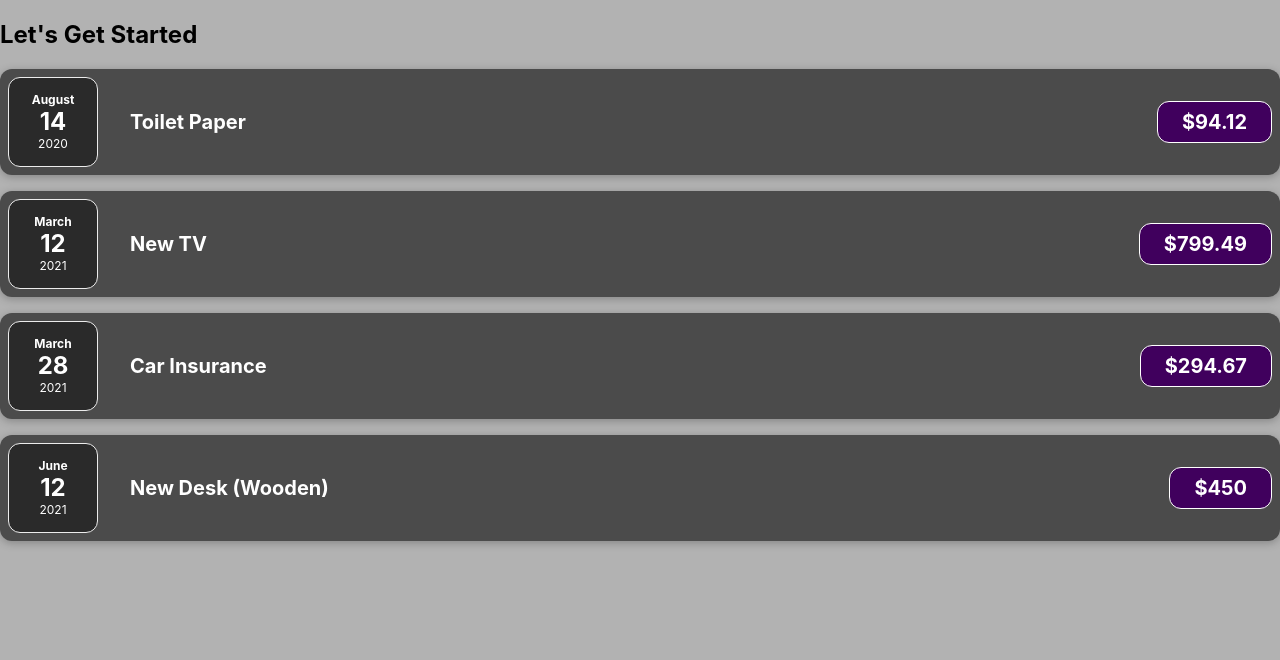
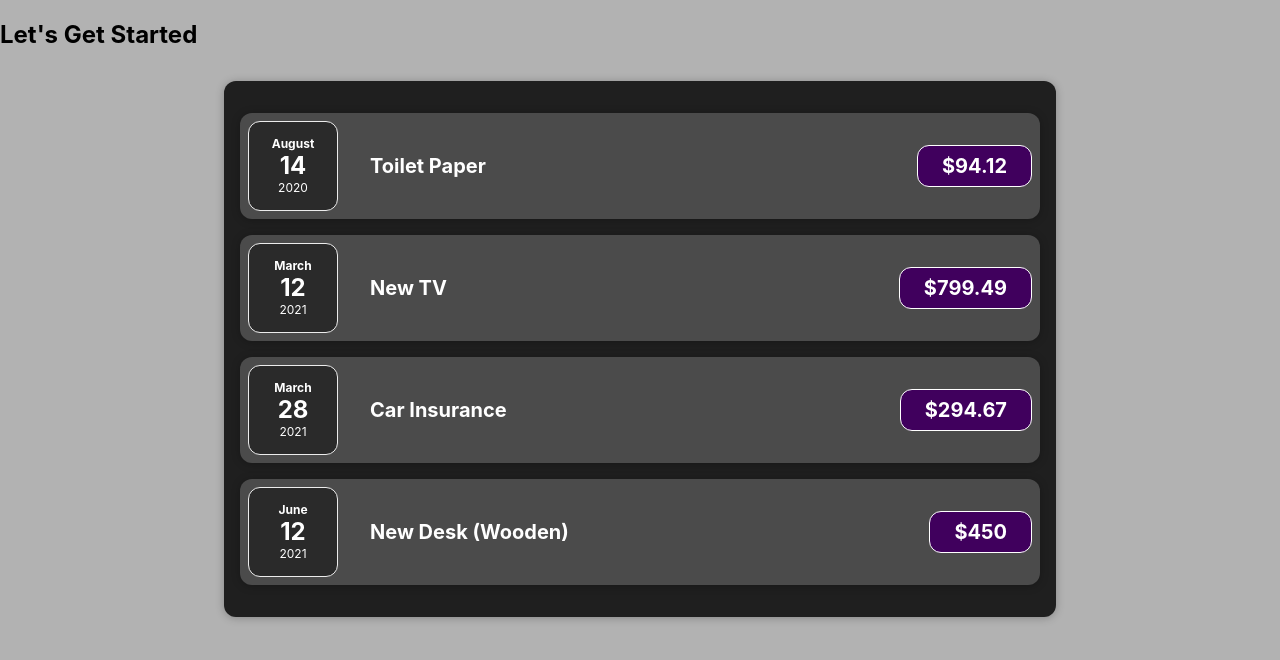
Before and after one commit to Isrealsix/expensesApp, a React (Create React App) app: page / in a window 1280 px wide. Shown: the top 660 px of the page. Built offline with nearby package versions, Linux system fonts and the light colour scheme.

Commit message:
added composition and children props

```diff
--- a/src/App.js
+++ b/src/App.js
@@ -1,4 +1,4 @@
-import ExpenseItem from './components/ExpenseItem';
+import Expenses from './components/Expenses';
 
 function App() {
 	const expenses = [
@@ -25,26 +25,7 @@
 	return (
 		<div>
 			<h2>Let's Get Started</h2>
-			<ExpenseItem
-				date={expenses[0].date}
-				title={expenses[0].title}
-				amount={expenses[0].amount}
-			/>
-			<ExpenseItem
-				date={expenses[1].date}
-				title={expenses[1].title}
-				amount={expenses[1].amount}
-			/>
-			<ExpenseItem
-				date={expenses[2].date}
-				title={expenses[2].title}
-				amount={expenses[2].amount}
-			/>
-			<ExpenseItem
-				date={expenses[3].date}
-				title={expenses[3].title}
-				amount={expenses[3].amount}
-			/>
+			<Expenses items={expenses} />
 		</div>
 	);
 }
--- /dev/null
+++ b/src/components/Card.css
@@ -0,0 +1,4 @@
+.card {
+    border-radius: 12px;
+    box-shadow: 0 1px 8px rgba(0, 0, 0, 0.25);
+}
--- /dev/null
+++ b/src/components/Card.js
@@ -0,0 +1,8 @@
+import './Card.css';
+
+function Card(props) {
+	const classes = 'card ' + props.className;
+	return <div className={classes}>{props.children}</div>;
+}
+
+export default Card;
--- a/src/components/ExpenseItem.css
+++ b/src/components/ExpenseItem.css
@@ -2,10 +2,8 @@
     display: flex;
     justify-content: space-between;
     align-items: center;
-    box-shadow: 0 2px 8px rgba(0, 0, 0, 0.25);
     padding: 0.5rem;
     margin: 1rem 0;
-    border-radius: 12px;
     background-color: #4b4b4b;
 }
 
--- a/src/components/ExpenseItem.js
+++ b/src/components/ExpenseItem.js
@@ -1,15 +1,16 @@
 import './ExpenseItem.css';
 import ExpenseDate from './ExpenseDate';
+import Card from './Card';
 
 function ExpenseItem(props) {
 	return (
-		<div className="expense-item">
+		<Card className="expense-item">
 			<div className="expense-item__description">
 				<ExpenseDate date={props.date} />
 				<h2>{props.title}</h2>
 				<div className="expense-item__price">${props.amount}</div>
 			</div>
-		</div>
+		</Card>
 	);
 }
 
--- /dev/null
+++ b/src/components/Expenses.css
@@ -0,0 +1,7 @@
+.expenses {
+    padding: 1rem;
+    background-color: rgb(31, 31, 31);
+    margin: 2rem auto;
+    width: 50rem;
+    max-width: 95%;
+}
--- /dev/null
+++ b/src/components/Expenses.js
@@ -0,0 +1,32 @@
+import './Expenses.css';
+import ExpenseItem from './ExpenseItem';
+import Card from './Card';
+
+function Expenses({ items }) {
+	return (
+		<Card className="expenses">
+			<ExpenseItem
+				date={items[0].date}
+				title={items[0].title}
+				amount={items[0].amount}
+			/>
+			<ExpenseItem
+				date={items[1].date}
+				title={items[1].title}
+				amount={items[1].amount}
+			/>
+			<ExpenseItem
+				date={items[2].date}
+				title={items[2].title}
+				amount={items[2].amount}
+			/>
+			<ExpenseItem
+				date={items[3].date}
+				title={items[3].title}
+				amount={items[3].amount}
+			/>
+		</Card>
+	);
+}
+
+export default Expenses;
```
